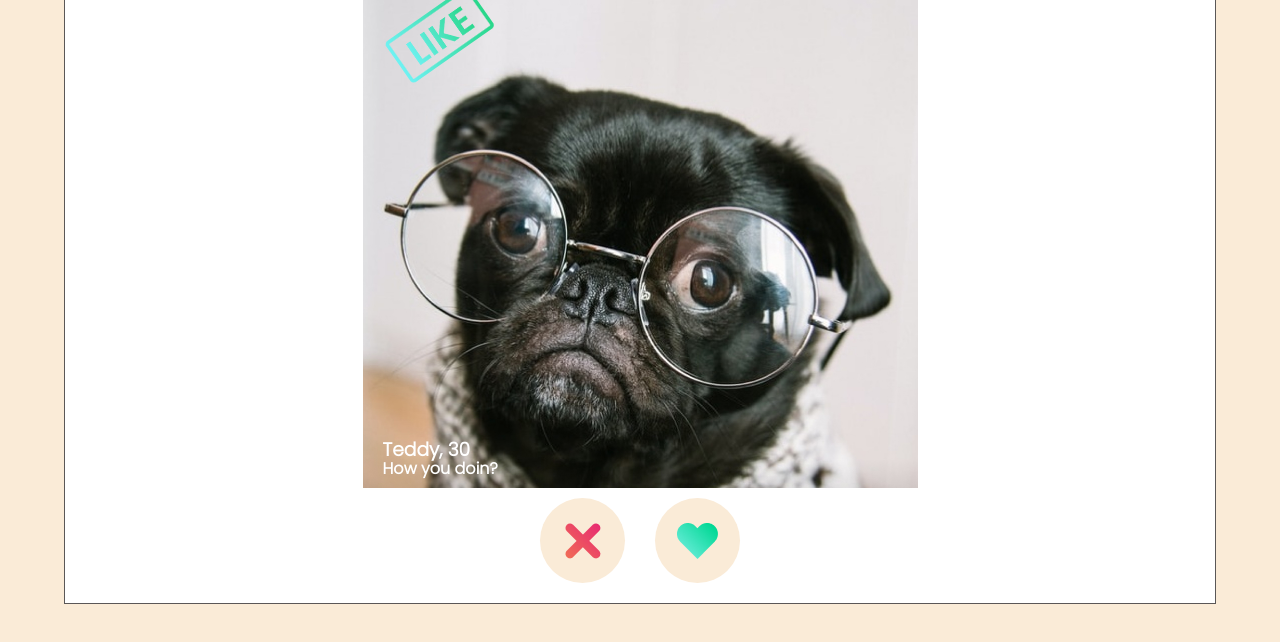
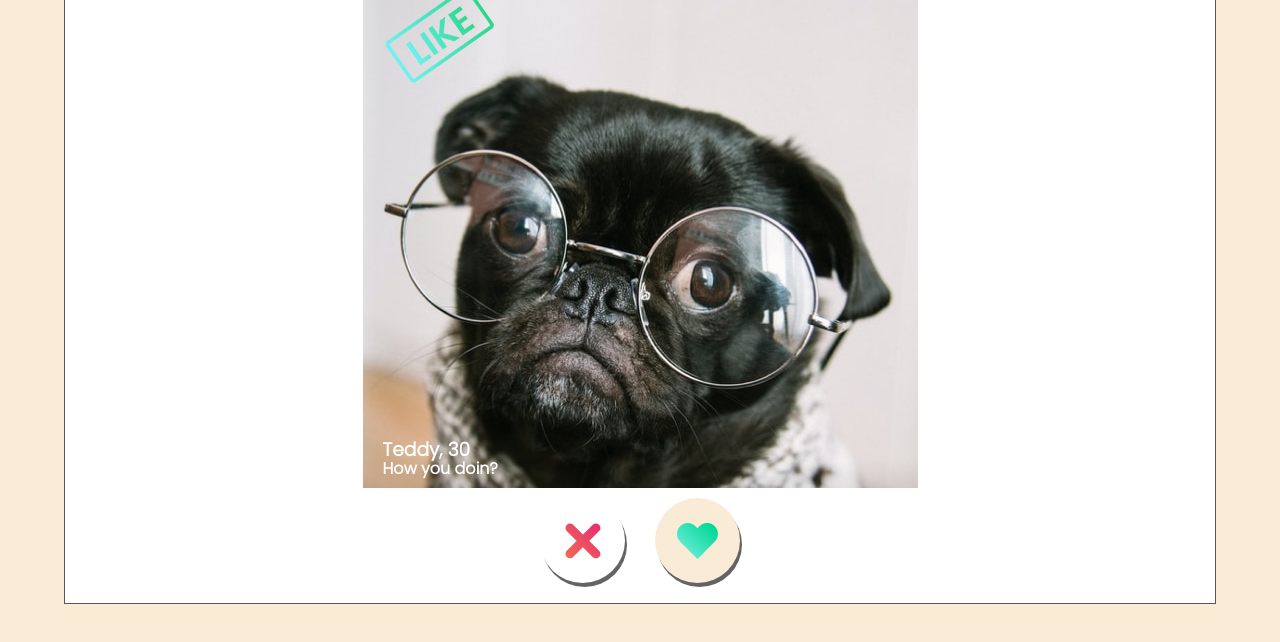
Before and after one commit to fulyaertay/advanced-javascript-projects, a website built with Vite: page 2-tindog-app/index.html in a window 1280 px wide. In both pictures the pointer is over the button 582 px from the left and 730 px from the top of the page. Shown: the part 190-832 px from the top of the page. Built offline with nearby package versions, Linux system fonts and the light colour scheme.

Commit message:
added box-shadow on button

```diff
--- a/2-tindog-app/index.css
+++ b/2-tindog-app/index.css
@@ -70,6 +70,10 @@ button{
     border-radius: 50%;
     border:none;
     background-color: antiquewhite;
+    box-shadow: 2px 4px rgb(99, 99, 100);
+}
+button:hover{
+    background-color:white;
 }
 .cross-icon{
     margin-right: 30px;
```
